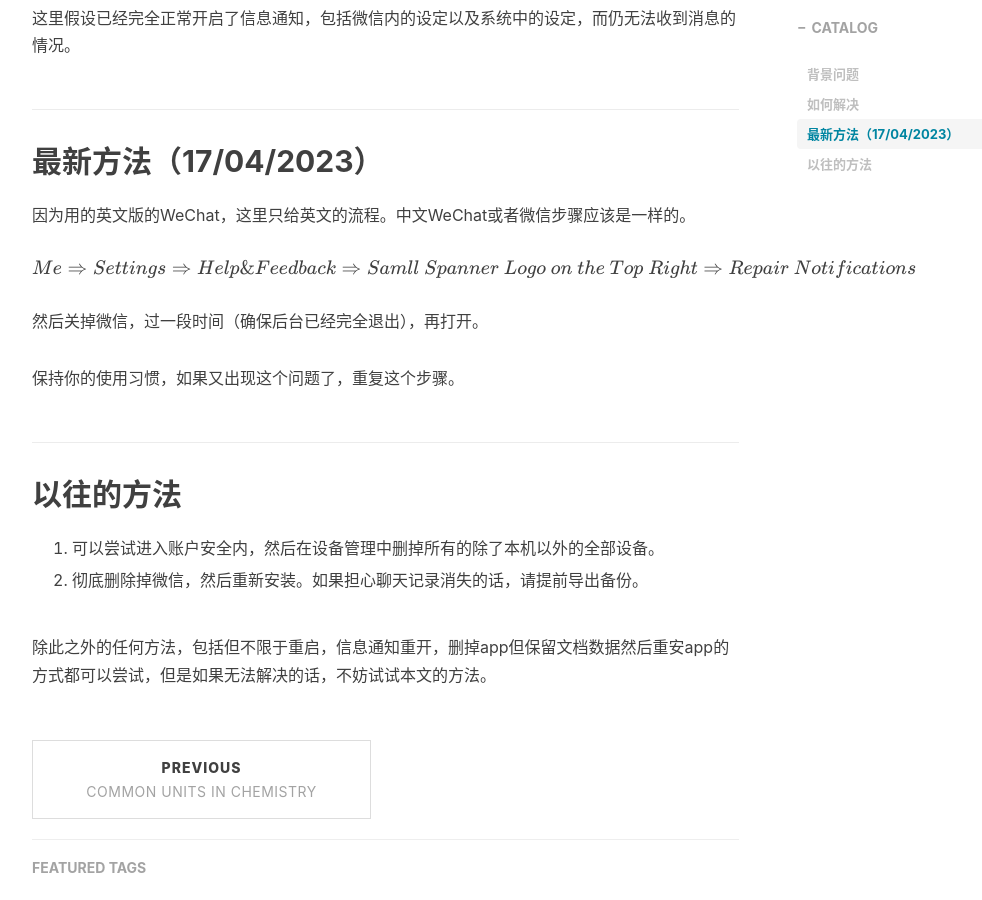
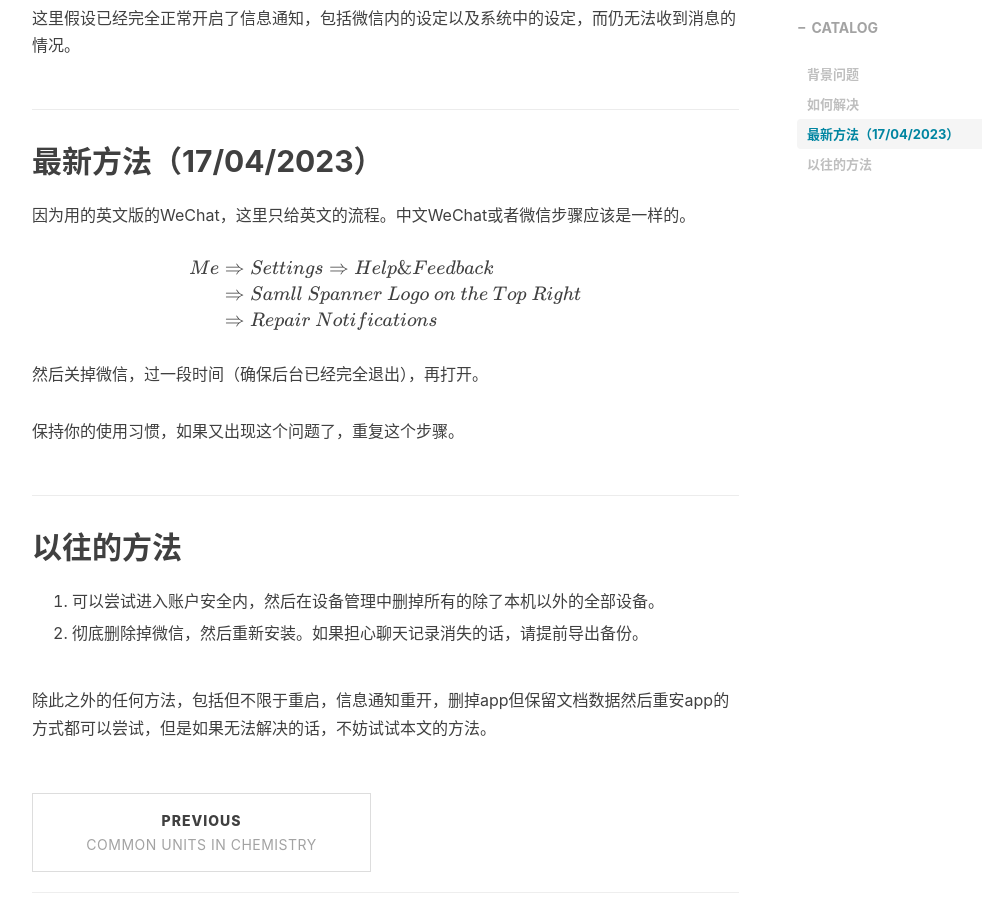
Before and after one commit to WinchellWang/winchellwang.github.io, a Jekyll site: the page built from _posts/2023-04-17-way_to_get_notification_banner_back_WeChat.md, in a window 1280 px wide and 900 px high, scrolled down 1053 px. Shown: the whole window, without its empty margins (233-1215 px from the left). Built offline with Jekyll 4.4.1, drawn with Linux system fonts in a browser that asks for light colours; nearby versions of some CDN libraries; comment, search, counter and statistics services are not loaded.

Commit message:
Update and rename 2023-04-17-way_to__get_notification_banner_back_WeChat.md to 2023-04-17-way_to_get_notification_banner_back_WeChat.md

```diff
--- a/_posts/2023-04-17-way_to__get_notification_banner_back_WeChat.md
+++ b/_posts/2023-04-17-way_to_get_notification_banner_back_WeChat.md
@@ -26,9 +26,11 @@
 因为用的英文版的WeChat，这里只给英文的流程。中文WeChat或者微信步骤应该是一样的。
 
 $$
-Me \Rightarrow Settings \Rightarrow Help\& Feedback \\
-
-\Rightarrow Samll\ Spanner\ Logo\ on\ the\ Top\ Right \Rightarrow Repair\ Notifications
+\begin{align}
+Me & \Rightarrow Settings \Rightarrow Help\& Feedback \\
+& \Rightarrow Samll\ Spanner\ Logo\ on\ the\ Top\ Right \\
+& \Rightarrow Repair\ Notifications
+\end{align}
 $$
 
 然后关掉微信，过一段时间（确保后台已经完全退出），再打开。
```
